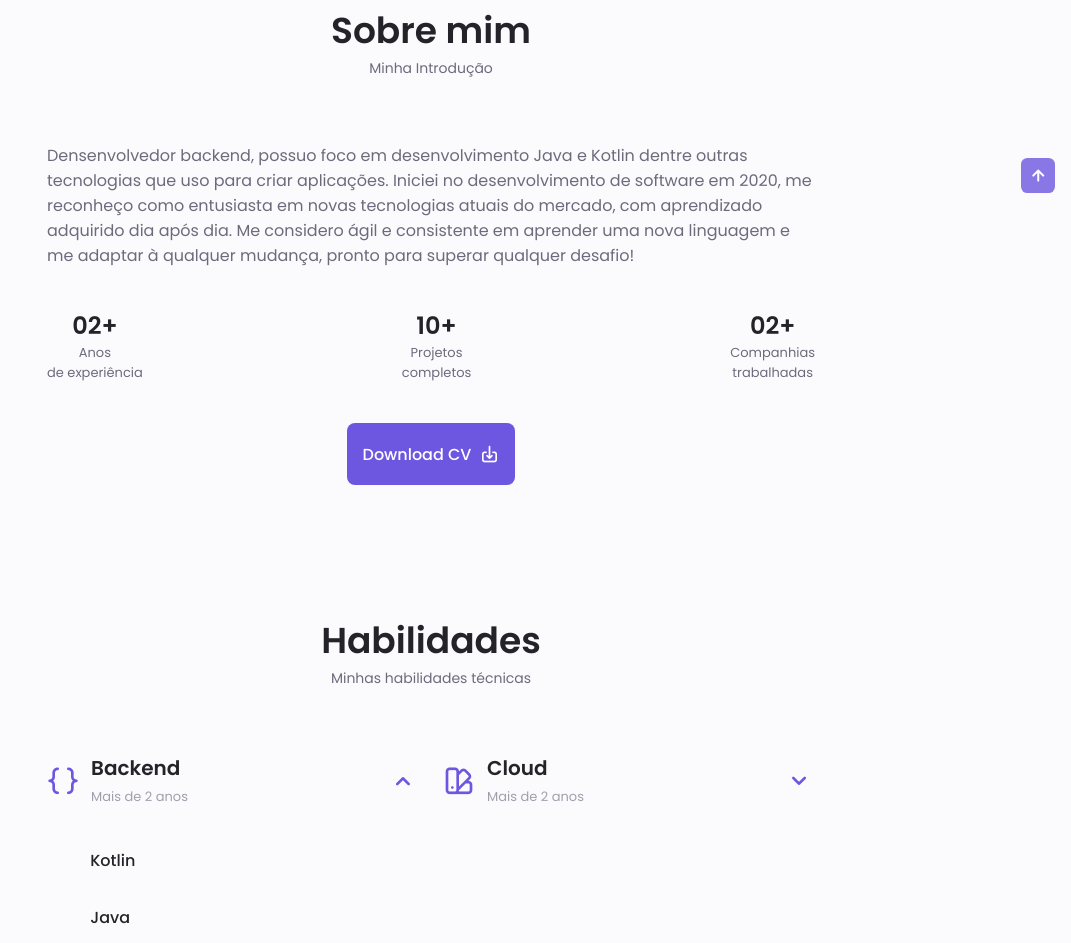
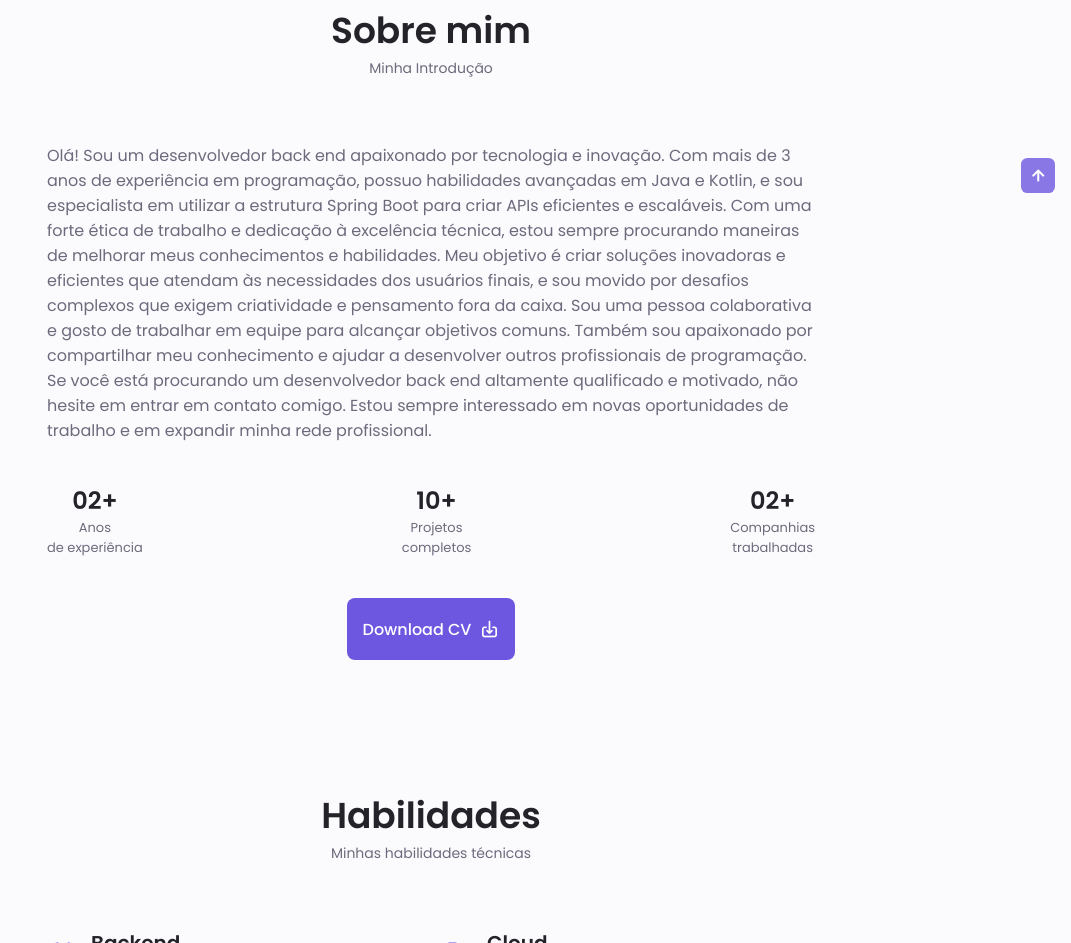
Before and after one commit to Mendeszx/Portfolio, a plain HTML site: page index.html in a window 1280 px wide. Shown: the part 767-1710 px from the top of the page, without its empty margins (209-1280 px from the left). Drawn offline with nearby package versions, Linux system fonts and the light colour scheme.

Commit message:
feat: mudando texto do sobre mim

```diff
--- a/index.html
+++ b/index.html
@@ -157,9 +157,13 @@
                 <!-- <img src="assets/img/about.png" alt="" class="about__img"> -->
 
                 <div class="about__data">
-                    <p class="about__description">Densenvolvedor backend, possuo foco em desenvolvimento Java e Kotlin dentre outras tecnologias que uso para criar aplicações.
-                        Iniciei no desenvolvimento de software em 2020, me reconheço como entusiasta em novas tecnologias atuais do mercado, com aprendizado adquirido dia após dia.
-                        Me considero ágil e consistente em aprender uma nova linguagem e me adaptar à qualquer mudança, pronto para superar qualquer desafio!
+                    <p class="about__description">Olá! Sou um desenvolvedor back end apaixonado por tecnologia e inovação. Com mais de 3 anos de experiência em programação, possuo habilidades avançadas em Java e Kotlin, e sou especialista em utilizar a estrutura Spring Boot para criar APIs eficientes e escaláveis.
+
+                        Com uma forte ética de trabalho e dedicação à excelência técnica, estou sempre procurando maneiras de melhorar meus conhecimentos e habilidades. Meu objetivo é criar soluções inovadoras e eficientes que atendam às necessidades dos usuários finais, e sou movido por desafios complexos que exigem criatividade e pensamento fora da caixa.
+
+                        Sou uma pessoa colaborativa e gosto de trabalhar em equipe para alcançar objetivos comuns. Também sou apaixonado por compartilhar meu conhecimento e ajudar a desenvolver outros profissionais de programação.
+
+                        Se você está procurando um desenvolvedor back end altamente qualificado e motivado, não hesite em entrar em contato comigo. Estou sempre interessado em novas oportunidades de trabalho e em expandir minha rede profissional.
                     </p>
 
                     <div class="about__info">
```
